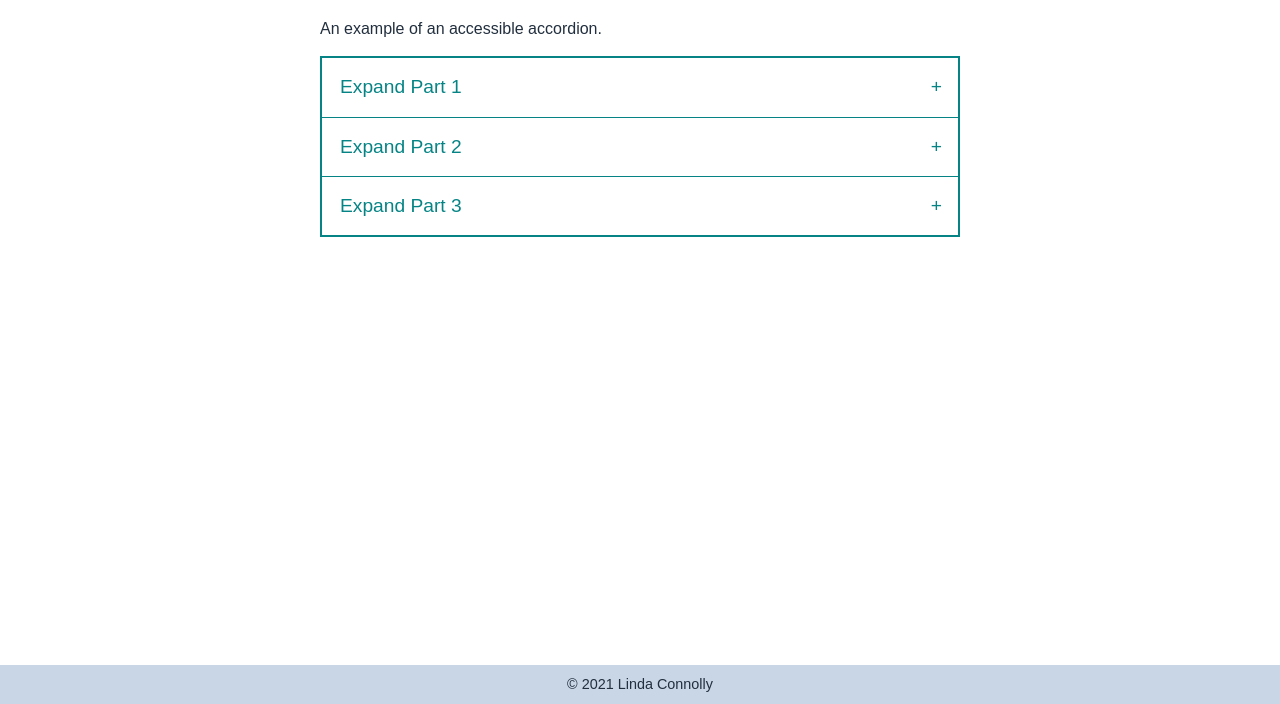
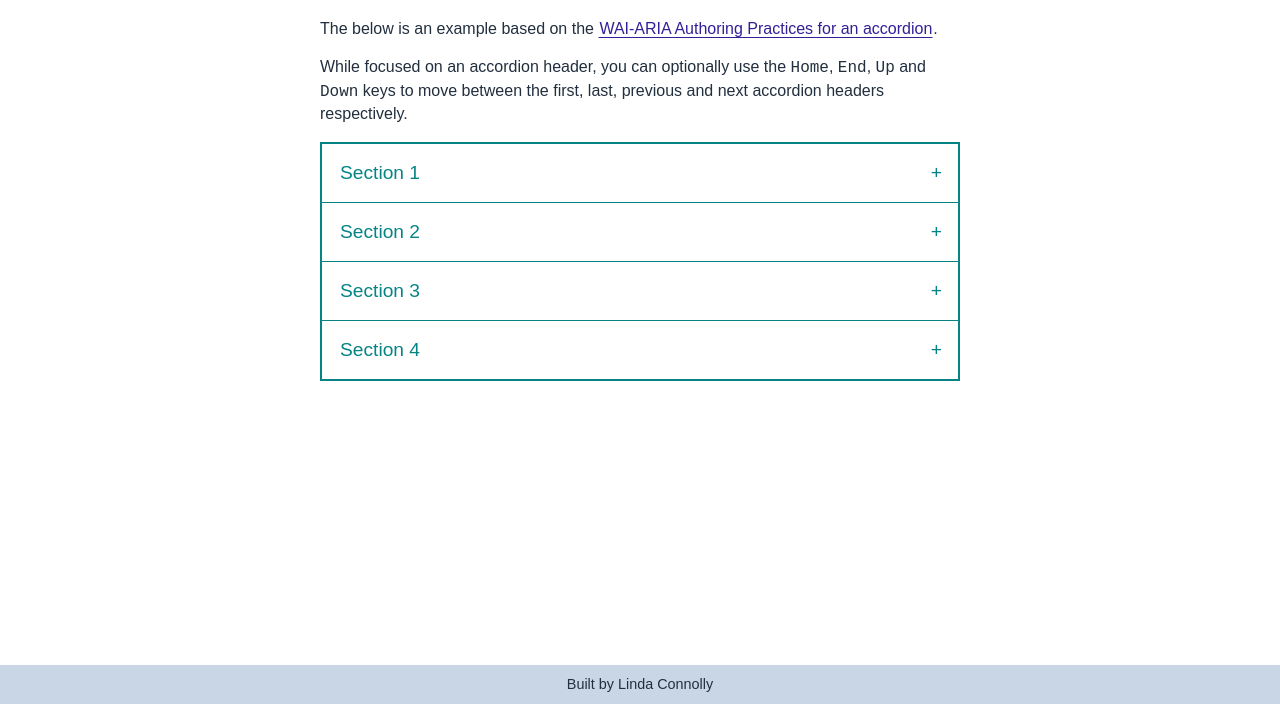
Before and after one commit to lindacodes/a11y, a plain HTML site: page index.html in a window 1280 px wide. Shown: the part 96-800 px from the top of the page. Drawn offline with Linux system fonts and the light colour scheme.

Commit message:
Update HTML content

```diff
--- a/index.html
+++ b/index.html
@@ -28,11 +28,12 @@
 
   <main id="main-content">
     <h1>Accessible Accordion</h1>
-    <p>An example of an accessible accordion.</p>
+    <p>The below is an example based on the <a href="https://www.w3.org/TR/wai-aria-practices-1.1/#accordion" target="_blank" rel="noopener noreferrer">WAI-ARIA Authoring Practices for an accordion</a>.</p>
+    <p>While focused on an accordion header, you can optionally use the <code>Home</code>, <code>End</code>, <code>Up</code> and <code>Down</code> keys to move between the first, last, previous and next accordion headers respectively.</p>
 
     <div class="accordion">
       <h2><button id="accordion__button-01" aria-controls="accordion__panel-01" aria-expanded="false">
-          <span>Expand Part 1</span>
+          <span>Section 1</span>
         </button></h2>
       <div id="accordion__panel-01" role="region" aria-labelledby="accordion__button-01"
         class="accordion__panel hidden">
@@ -43,7 +44,7 @@
       </div>
 
       <h2><button id="accordion__button-02" aria-controls="accordion__panel-02" aria-expanded="false">
-          <span>Expand Part 2</span>
+          <span>Section 2</span>
         </button></h2>
       <div id="accordion__panel-02" role="region" aria-labelledby="accordion__button-02"
         class="accordion__panel hidden">
@@ -55,7 +56,7 @@
       </div>
 
       <h2><button id="accordion__button-03" aria-controls="accordion__panel-03" aria-expanded="false">
-          <span>Expand Part 3</span>
+          <span>Section 3</span>
         </button></h2>
       <div id="accordion__panel-03" role="region" aria-labelledby="accordion__button-03"
         class="accordion__panel hidden">
@@ -64,10 +65,21 @@
           doloribus maxime, repellendus earum nulla tempore dicta distinctio veritatis accusantium at rem molestiae
           minus ullam?</p>
       </div>
+
+      <h2><button id="accordion__button-04" aria-controls="accordion__panel-04" aria-expanded="false">
+          <span>Section 4</span>
+        </button></h2>
+      <div id="accordion__panel-04" role="region" aria-labelledby="accordion__button-04"
+        class="accordion__panel hidden">
+        <p>This is the expanded content of Part 4.</p>
+        <p>Lorem ipsum dolor sit amet consectetur adipisicing elit. Ipsa, quis porro placeat, eveniet iure cumque
+          doloribus maxime, repellendus earum nulla tempore dicta distinctio veritatis accusantium at rem molestiae
+          minus ullam?</p>
+      </div>
     </div>
   </main>
 
-  <footer>&copy; Linda Connolly</footer>
+  <footer>Built by Linda Connolly</footer>
 
   <script src="script.js"></script>
 </body>
--- a/script.js
+++ b/script.js
@@ -1,10 +1,8 @@
-const currentDate = new Date();
-document.querySelector('footer').innerHTML = `&copy; ${currentDate.getFullYear()} Linda Connolly`;
-
 const buttons = document.querySelectorAll('.accordion button');
 const lastButtonIndex = buttons.length - 1;
 
 buttons.forEach((button, idx) => {
+
   button.addEventListener('click', () => {
     const isExpanded = button.getAttribute('aria-expanded') === 'true';
     const accordionPanel = button.parentElement.nextElementSibling;
@@ -30,4 +28,5 @@ buttons.forEach((button, idx) => {
       buttons[lastButtonIndex].focus();
     }
   });
+
 });
```
